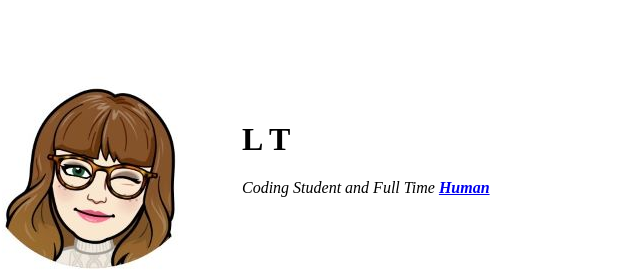
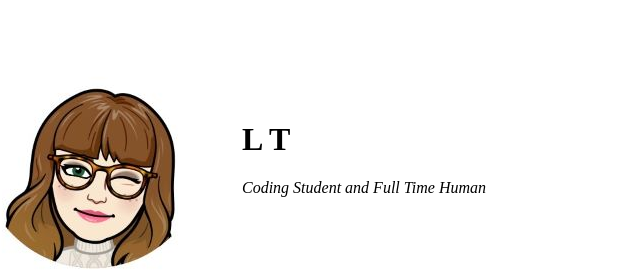
Before and after one commit to elletal/cv, a plain HTML site: page index.html in a window 1280 px wide. Shown: the top 271 px of the page, 59-699 px from the left. Drawn offline with Linux system fonts and the light colour scheme.

Commit message:
Update index.html

```diff
--- a/index.html
+++ b/index.html
@@ -12,7 +12,7 @@
       <td><img src="bitmome.JPG" alt="Lauren Photo"></td>
       <td>
         <h1>L     T</h1>
-        <p><em>Coding Student and Full Time <strong><a href="https://www.linkedin.com/in/lauren-t-962997b8">Human</a></em></strong></p>
+        <p><em>Coding Student and Full Time Human</em></strong></p>
       </td>
     </tr>
   </table>
```
